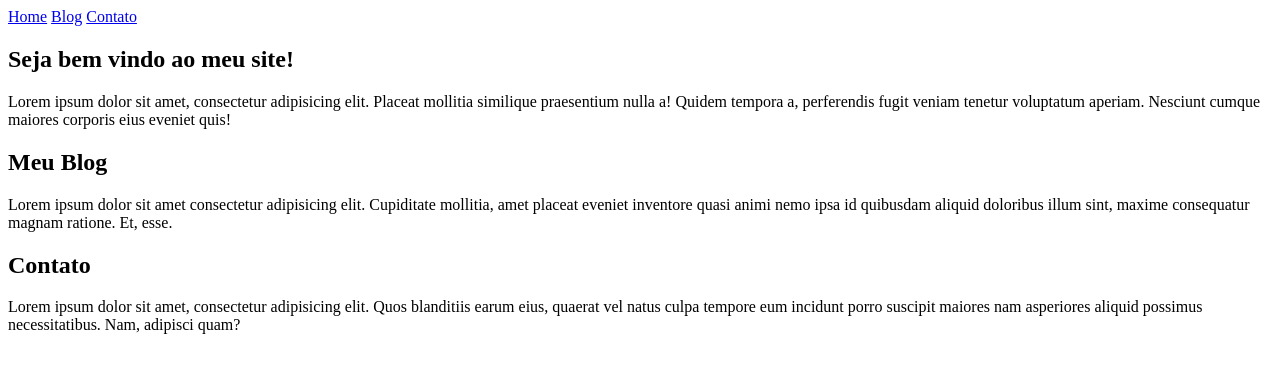
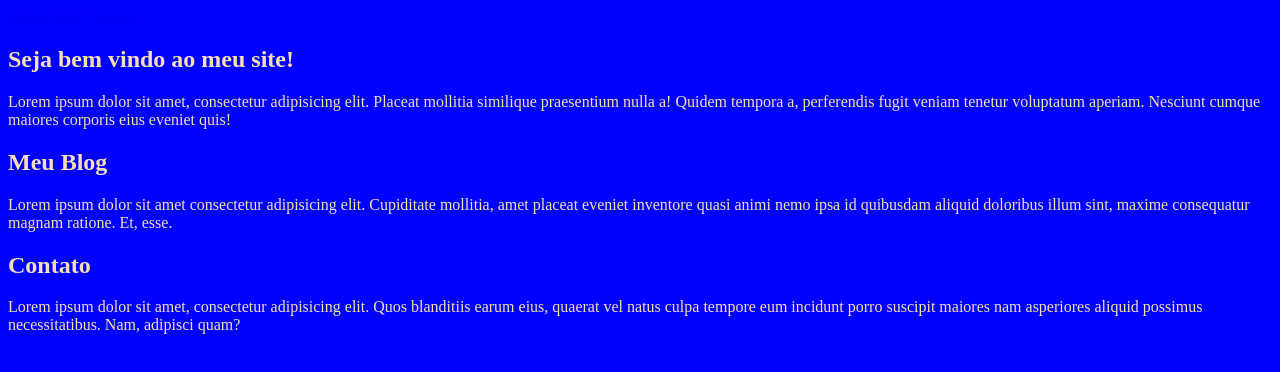
Before and after one commit to GustavoCardoso-io/projeto_site_html, a plain HTML site: page index.html in a window 1280 px wide. Drawn offline with Linux system fonts and the light colour scheme.

Commit message:
Adicionei css

```diff
--- a/index.html
+++ b/index.html
@@ -4,6 +4,7 @@
     <meta charset="UTF-8">
     <meta name="viewport" content="width=device-width, initial-scale=1.0">
     <title>Meu Primeiro Projeto</title>
+    <link rel="stylesheet" href="style.css">
 </head>
 <body>
     <nav>
--- /dev/null
+++ b/style.css
@@ -0,0 +1,4 @@
+body{
+    background-color: blue;
+    color: wheat;
+}
```
